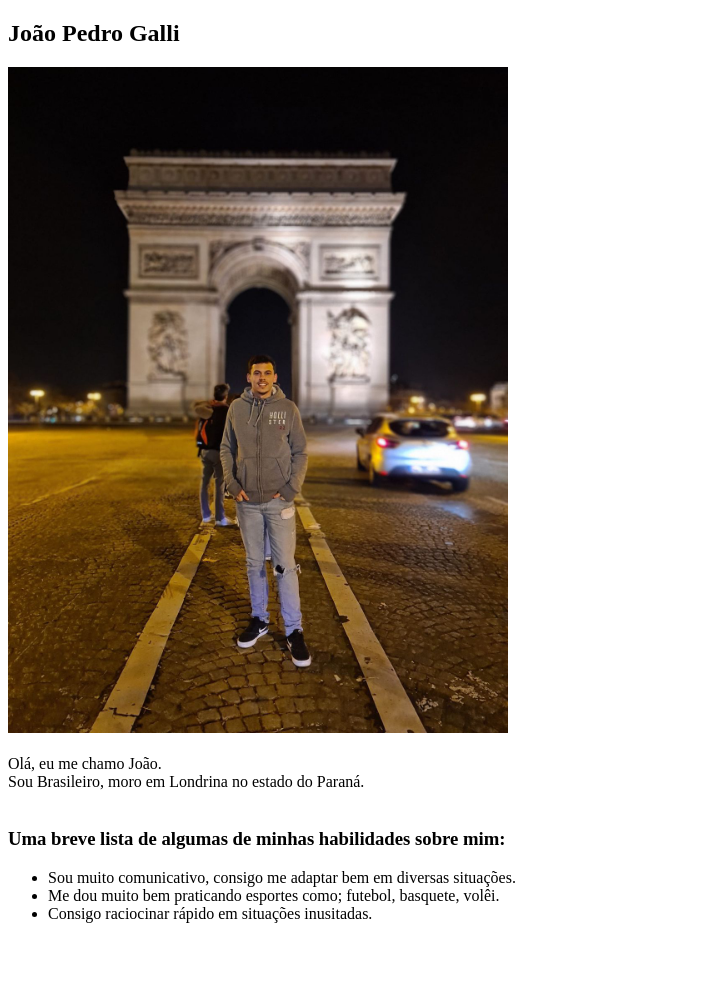
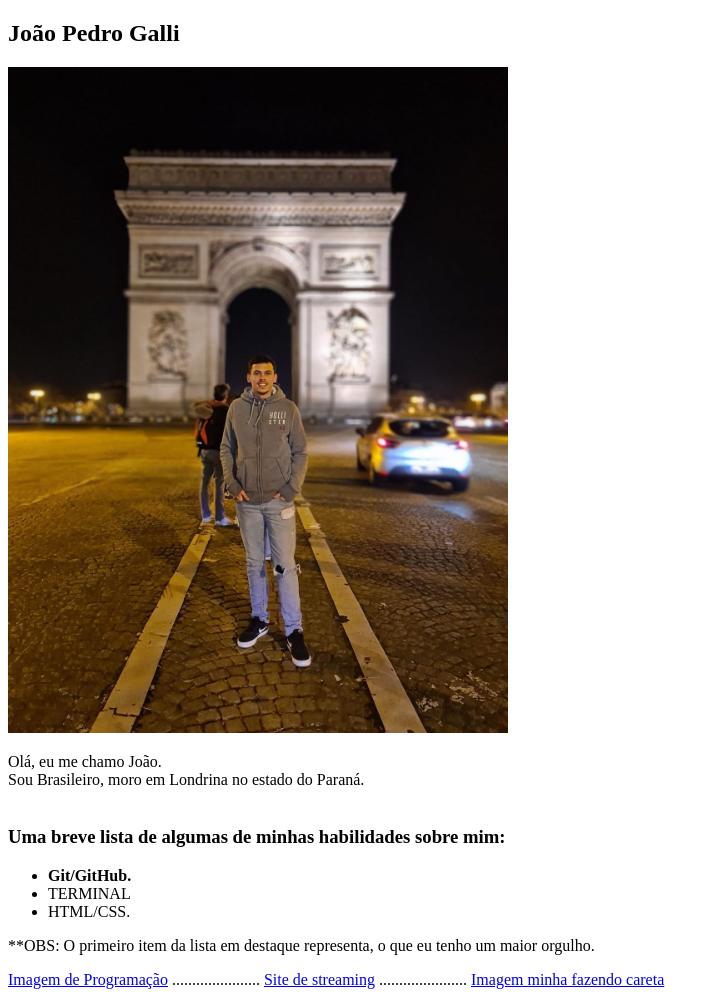
Before and after one commit to JPGalli/Portifolio.github.io, a plain HTML site: page index.html in a window 1280 px wide. Shown: the whole page, without its empty margins (0-720 px from the left). Before the commit the page ends 939 px from the top, so only its background shows below. Drawn offline with Linux system fonts and the light colour scheme.

Commit message:
Finalizado primeira parte portifolio

```diff
--- a/index.html
+++ b/index.html
@@ -9,16 +9,26 @@
 <body>
 
    <h2><strong>João Pedro Galli</strong></h2>
-    <img src="viajando.jpeg" alt="Esse sou eu fazendo careta" width="500px" > <br><br>
+    <img src="viajando.jpeg" alt="Esse sou eu fazendo careta" width="500px" > <br>
 
-    Olá, eu me chamo João.<br>
-    Sou Brasileiro, moro em Londrina no estado do Paraná.<br><br>
+    <p>Olá, eu me chamo João.<br>
+      Sou Brasileiro, moro em Londrina no estado do Paraná.<br><br>
 
-    <h3>Uma breve lista de algumas de minhas habilidades sobre mim:</h3>
-    <ul>
-        <li>Sou muito comunicativo, consigo me adaptar bem em diversas situações.</li>
-        <li>Me dou muito bem praticando esportes como; futebol, basquete, volêi.</li>
-        <li>Consigo raciocinar rápido em situações inusitadas.</li>
-    </ul>
+      <h3>Uma breve lista de algumas de minhas habilidades sobre mim:</h3>
+     <ul>
+        <li><strong>Git/GitHub.</strong></li>
+        <li>TERMINAL</li>
+        <li>HTML/CSS.</li>
+     </ul>
+         **OBS: O primeiro item da lista em destaque representa, o que eu tenho um maior orgulho.
+    </p>
+
+    <a href="imagem-programa.jpg">Imagem de Programação</a>
+            ......................
+    <a href="https://www.twitch.tv" target="_blank">Site de streaming</a>
+            ......................
+    <a href="tonto.jpeg">Imagem minha fazendo careta</a>
+
+
 </body>
 </html>
```
Also changed, not shown: imagem-programa.jpg (added).
